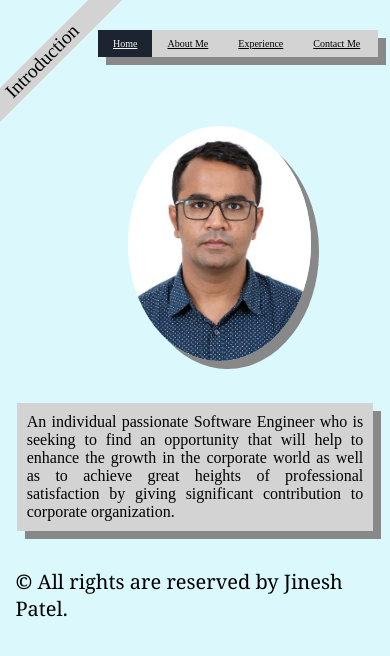
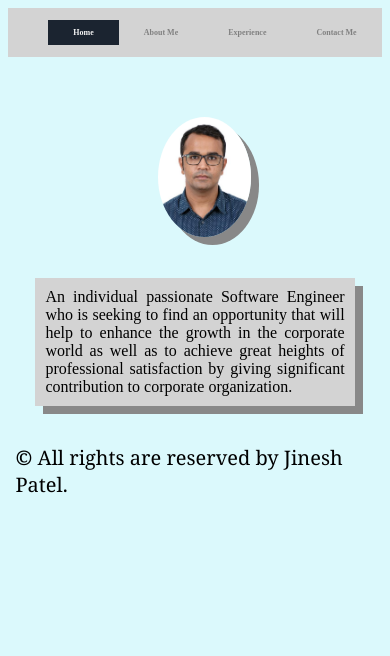
Before and after one commit to jineshlambton/Porfolio_Jinesh_C0851605, a plain HTML site: page index.html in a window 390 px wide. Drawn offline with Linux system fonts and the light colour scheme.

Commit message:
responsive error solved

```diff
--- a/index.html
+++ b/index.html
@@ -13,20 +13,19 @@
         <!-- The container -->
         <div class="container__wrapper">
             <!-- The ribbon -->
-            <div class="container__ribbon">
-               Introduction
-            </div>
         </div>
     </div>
 
 
-    <div class="topnav">
-        <a class="active" href="#home">Home</a>
-        <a href="aboutme.html">About Me</a>
-        <a href="expierance.html">Experience</a>
-        <a href="contactme.html">Contact Me</a>
-      </div>
+    <nav class="topnav">
+        <ul>
+            <li><a class="active" href="#home">Home</a></li>
+        <li> <a href="aboutme.html">About Me</a></li>
+           <li> <a href="expierance.html">Experience</a></li>
+           <li> <a href="contactme.html">Contact Me</a></li>
 
+        </ul>
+        </nav>
 
 
       <!-- Add Profile Piture -->
--- a/main.css
+++ b/main.css
@@ -20,31 +20,6 @@ body {
   overflow: hidden;
 }
 
-.container__ribbon {
-    /* Position */
-    left: -60px;
-    position: fixed;
-    top: 50px;
-
-    /* Size */
-    height: 24px;
-    width: 206px;
-
-    /* Displayed diagonally */
-    transform: rotate(-45deg);
-
-    /* Background color */
-    background-color:lightgrey;
-
-    /* Centerize the text content */
-    text-align: center;
-
-    font-size: 1.2rem;
-    color: black;
-
-}
-
-
 .elevatorpitch {
 
   margin-top:5%;
@@ -63,24 +38,35 @@ body {
 }
 
 
-  /*For Navigation Drawer*/
+/* /For Navigation Drawer/ */
 .topnav {
-    margin-top: 50px;
-    overflow: hidden;
-    background-color: lightgrey;
-    margin-left: auto;
-    margin-right: auto;
-    width: 430px;
-    box-shadow: 8px 8px #888888 ;
+  display: flex;
+  justify-content: center;
+  align-items: center;
+  background-color: lightgray;
+  position: initial;
+  top: 0;
 }
 
-  .topnav a {
-    float: left;
-    color: black;
-    text-align: center;
-    padding: 11px 20px;
+
+.topnav ul{
+display: flex;
+list-style: none;
+margin: 20px 0px;
+}
+
+
+
+.topnav ul li{
+font-family: 'Times New Roman', Times, serif;
+font-size: 1.5rem;
+font-weight: bold;
+}
+.topnav ul li a{
   text-decoration: none;
-    font-size: 17px;
+  color: gray;
+  padding: 8px 25px;
+  transition: all .5s ease;
 }
 
 .topnav a:hover {
@@ -93,7 +79,7 @@ body {
   color: whitesmoke;
 }
 
-  /*For Avtar*/
+/* /For Avtar/ */
 
 .avatar {
   /* Rounded border */
@@ -128,34 +114,20 @@ footer
 }
 
 
-
-/*Tablet response*/
+/*
+/Tablet response/ */
 @media only screen and (max-width: 800px){
 
-  .topnav {
-    margin-top: 40px;
-    margin-left: auto;
-    margin-right: auto;
-    width: 350px;
+.topnav ul li{
+  font-family: 'Times New Roman', Times, serif;
+  font-size: 1rem;
+  font-weight: bold;
 }
 
 
 
-  .topnav a {
-    float: left;
-    color: black;
-    text-align: center;
-    padding: 11px 20px;
-    text-decoration: none;
-    font-size: 12px;
-  }
-
-
-
-
-
 .avatar__image{
-      margin-left: auto;
+    margin-left: center;
     margin-top: 10%;
     width: 80%;
     height: 80%;
@@ -172,45 +144,37 @@ footer
 
 
 
-
-/*Mobile response*/
-@media only screen and (max-width: 530px){
-
-  .topnav {
-    margin-top: 30px;
-    margin-left: 90px;
-    width: 280px;
-  }
+/*
+/Mobile response/ */
+@media only screen and (max-width: 800px){
 
 
-
-  .topnav a {
-    float: left;
-    padding: 8px 15px;
-    text-decoration: underline;
-    font-size: 10px;
+.topnav ul li{
+  font-size: .5rem;
+  font-weight: bold;
 }
 
 
 .avatar {
   /* Rounded border */
-    height: 70%;
-    width: 70%;
-    margin-left: 120px;
+  height: 50%;
+  width: 50%;
+  margin-right: 50%;
+  margin-left: 40%;
   margin-top: 10%;
 }
 
 .avatar__image{
 
   margin-top: 12%;
-      width: 70%;
-      height: 70%;
+    width: 50%;
+    height: 50%;
 }
 
 
 .elevatorpitch{
   margin-top: 10%;
-    width: relative;
+  width: 80%;
   font-size: 1rem;
 
 }
```
Lines whose indentation alone changed are shown as unchanged.
